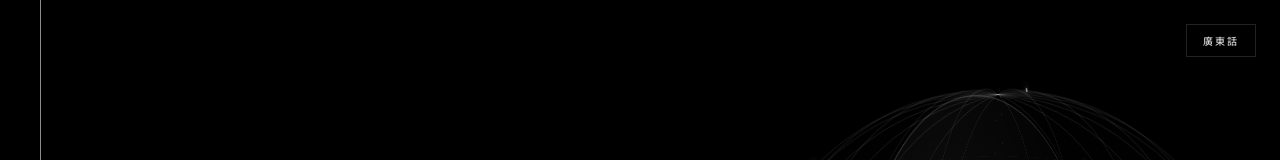
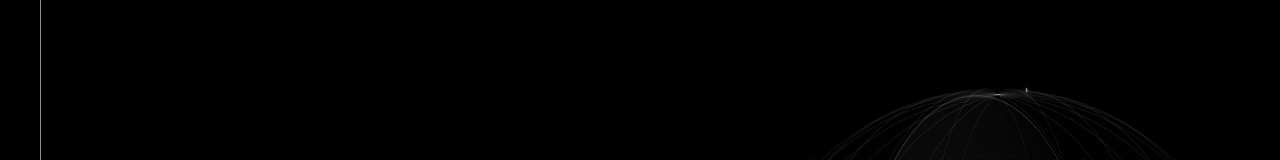
Before and after one commit to albertusjuan/Corpus-, a Next.js app: page / in a window 1280 px wide. Shown: the top 160 px of the page. Built offline with nearby package versions, Linux system fonts and the light colour scheme.

Commit message:
Hide canto button

```diff
--- a/app/page.tsx
+++ b/app/page.tsx
@@ -162,8 +162,8 @@ export default function SinglePageWebsite() {
     <div ref={containerRef} className="page-wrapper">
       <GuidingElement />
 
-      {/* Language toggle */}
-      <button
+      {/* Language toggle — hidden, preserved for future use */}
+      {/* <button
         onClick={() => setLang(l => l === 'en' ? 'zh' : 'en')}
         style={{
           position: 'fixed',
@@ -182,7 +182,7 @@ export default function SinglePageWebsite() {
         }}
       >
         {t.langToggle}
-      </button>
+      </button> */}
 
       {/* ===================================================================
           HERO
@@ -504,8 +504,9 @@ export default function SinglePageWebsite() {
               <motion.div
                 key={item.id}
                 variants={fadeUp}
-                style={{ display: 'flex', flexDirection: 'column', gap: '1.5rem', cursor: 'pointer' }}
+                style={{ display: 'flex', flexDirection: 'column', gap: '1.5rem', cursor: item.url ? 'pointer' : 'default' }}
                 whileHover="hover"
+                onClick={() => item.url && window.open(item.url, '_blank', 'noopener,noreferrer')}
               >
                 <motion.div
                   style={{
```
